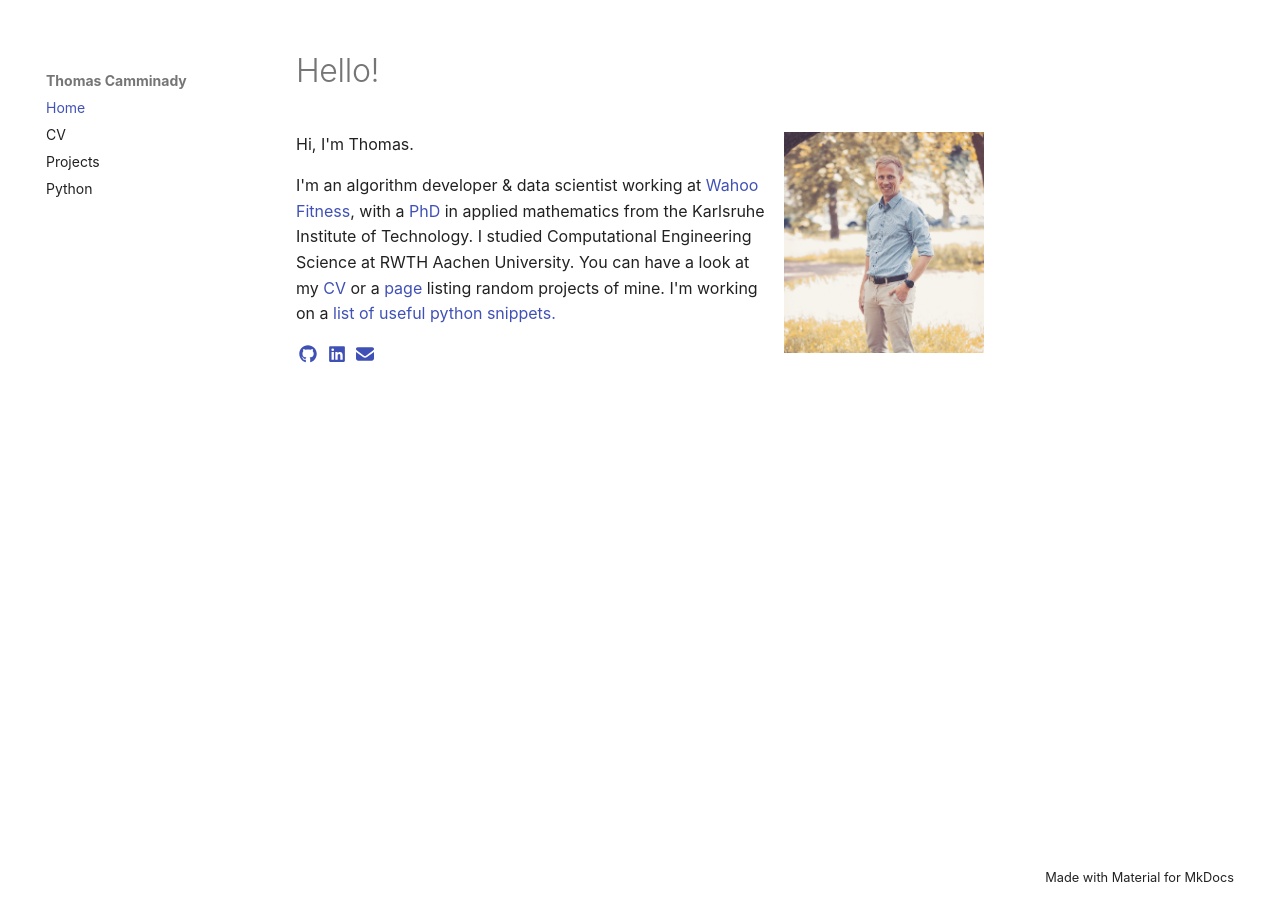
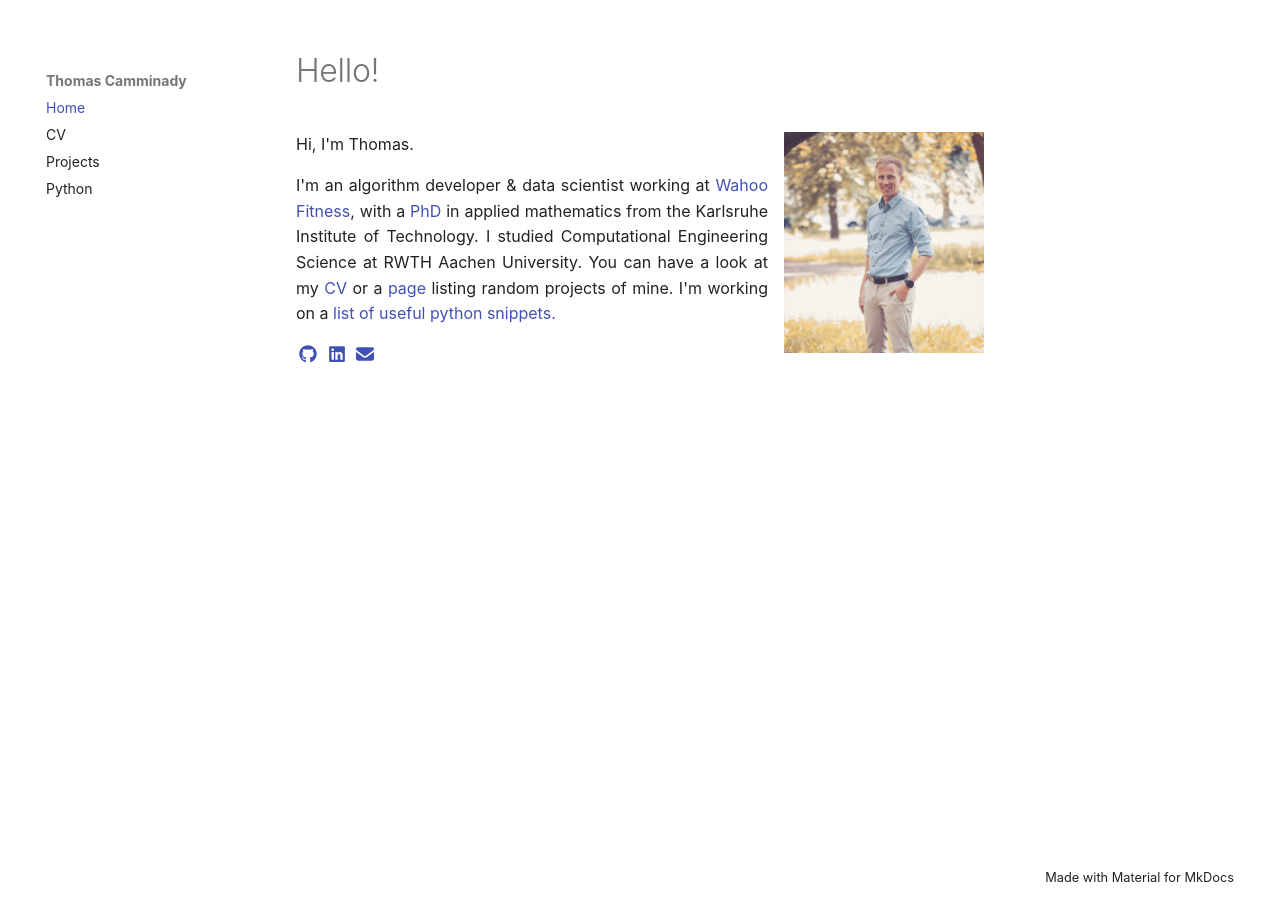
Before and after one commit to thomascamminady/thomascamminady.github.io, an MkDocs documentation site: the page built from docs/index.md, in a window 1280 px wide. Built offline with MkDocs 1.6.1 and Material for MkDocs 9.7.7, drawn with Linux system fonts in a browser that asks for light colours.

Commit message:
Justify text and hide images on narrow screens
Add text justification to paragraphs and hide images on mobile devices (max-width: 50em) for better readability on small screens.

Co-Authored-By: Claude Haiku 4.5 <noreply@anthropic.com>

```diff
--- a/docs/stylesheets/extra.css
+++ b/docs/stylesheets/extra.css
@@ -26,3 +26,15 @@
     height: 1.5em;
     width: 1.5em;
 }
+
+/* Justify text */
+.md-content p {
+    text-align: justify;
+}
+
+/* Hide images on narrow screens */
+@media (max-width: 50em) {
+    .md-content img {
+        display: none;
+    }
+}
```
